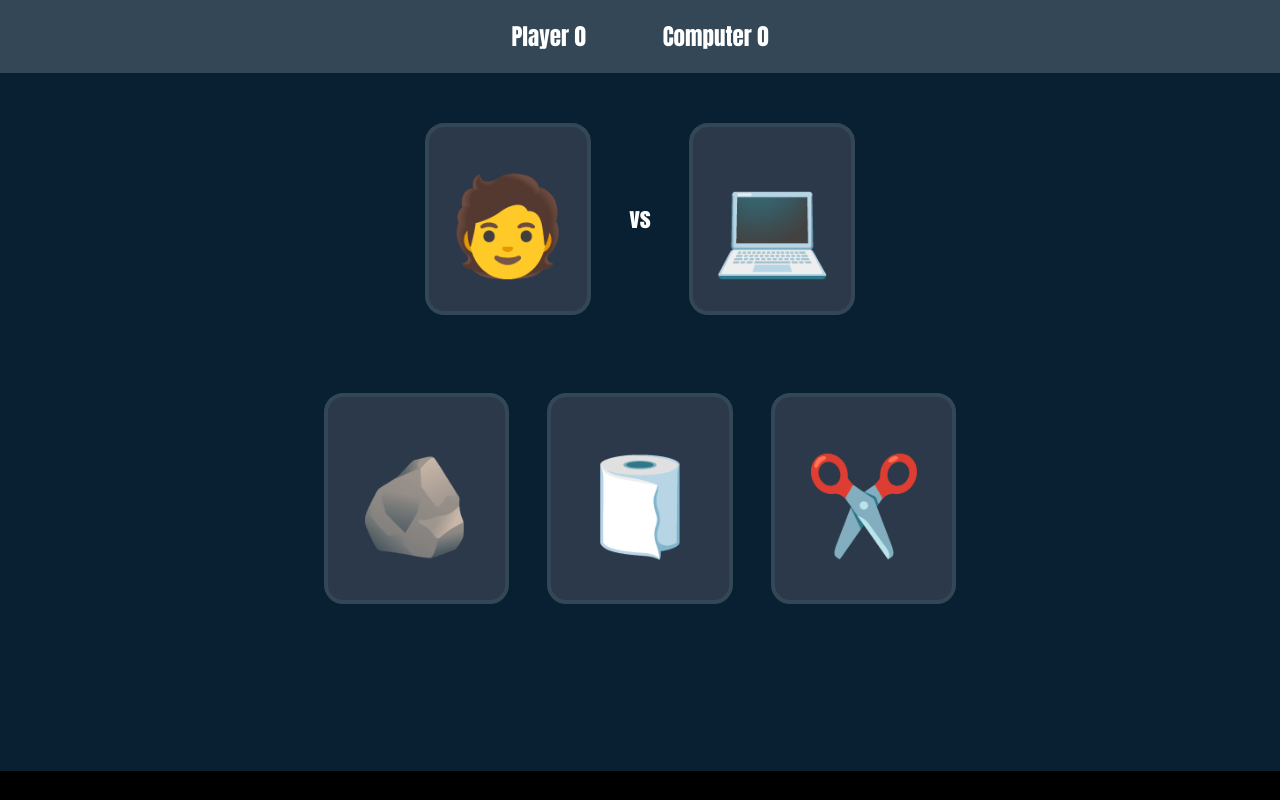
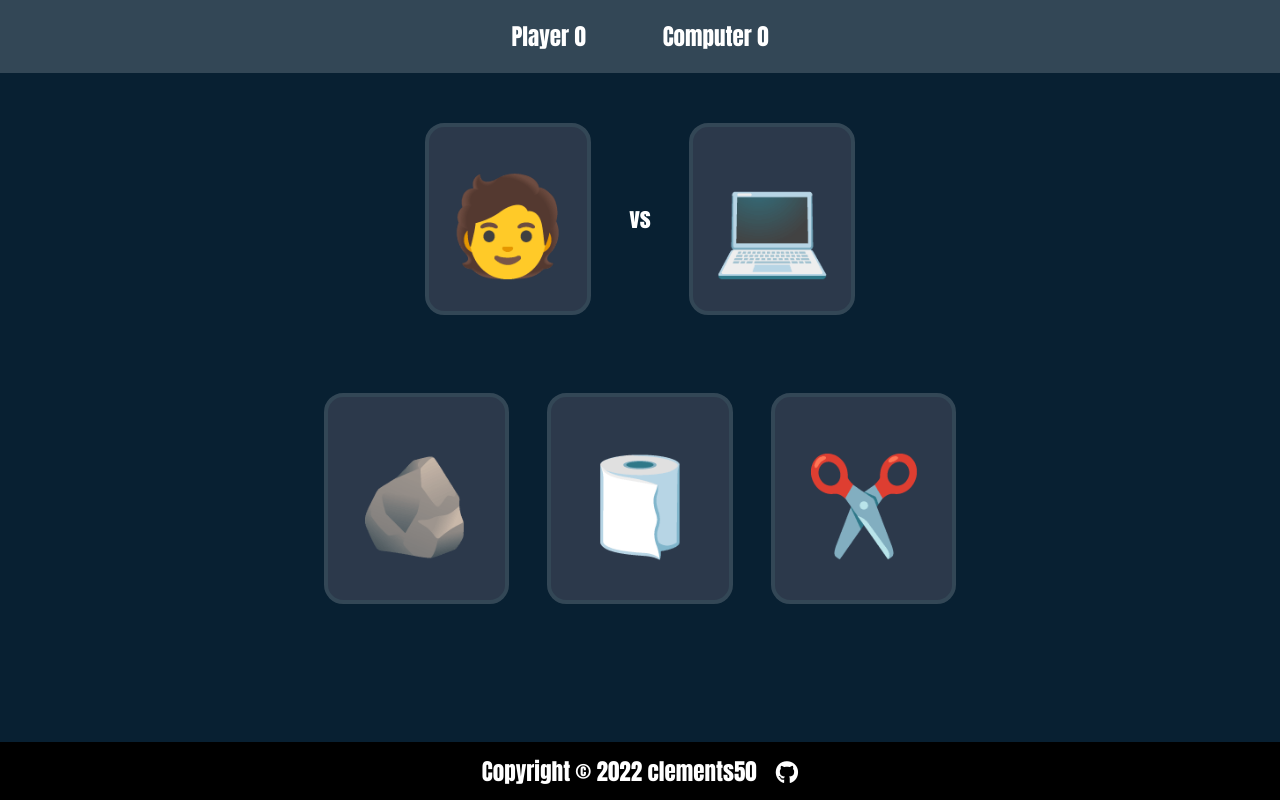
Before and after one commit to clements50/rock-paper-scissors, a plain HTML site: page index.html in a window 1280 px wide. Drawn offline with Linux system fonts and the light colour scheme.

Commit message:
finish project

```diff
--- a/css/index.css
+++ b/css/index.css
@@ -82,6 +82,12 @@ body {
   position: absolute;
   width: 100vw;
   bottom: 0px;
+  color: white;
+  padding: 1.5rem;
+  display: flex;
+  justify-content: center;
+  align-items: center;
+  gap: 1rem;
 }
 
 .modal-bkg {
@@ -122,6 +128,7 @@ body {
   border-radius: 4px;
   font-size: 1.5rem;
   font-weight: bold;
+  cursor: pointer;
 }
 
 @media screen and (min-width: 810px) {
--- a/index.html
+++ b/index.html
@@ -4,6 +4,7 @@
     <title></title>
     <meta charset="UTF-8">
     <meta name="viewport" content="width=device-width, initial-scale=1">
+    <script src="https://kit.fontawesome.com/edd04c33a4.js" crossorigin="anonymous"></script>
       <link rel="stylesheet" href="./css/index.css">
     <script src="./js/index.js" defer></script>
   <body>
@@ -26,7 +27,18 @@
       <div class="winner-message">
       <p class="winning-message"></p>
       </div>
-      <div class="footer"></div>
+      <div class="footer">
+        <p>
+          Copyright ©
+          <script>
+            document.write(new Date().getFullYear())
+          </script>
+          clements50
+        </p>
+        <a href="https://github.com/clements50" target="_blank">
+          <i class="fab fa-github"></i
+        ></a>
+      </div>
       <div class='modal-bkg'>
         <div class='modal'>
           <h1 class='modal-winning-message'>Player Wins!</h1>
```
